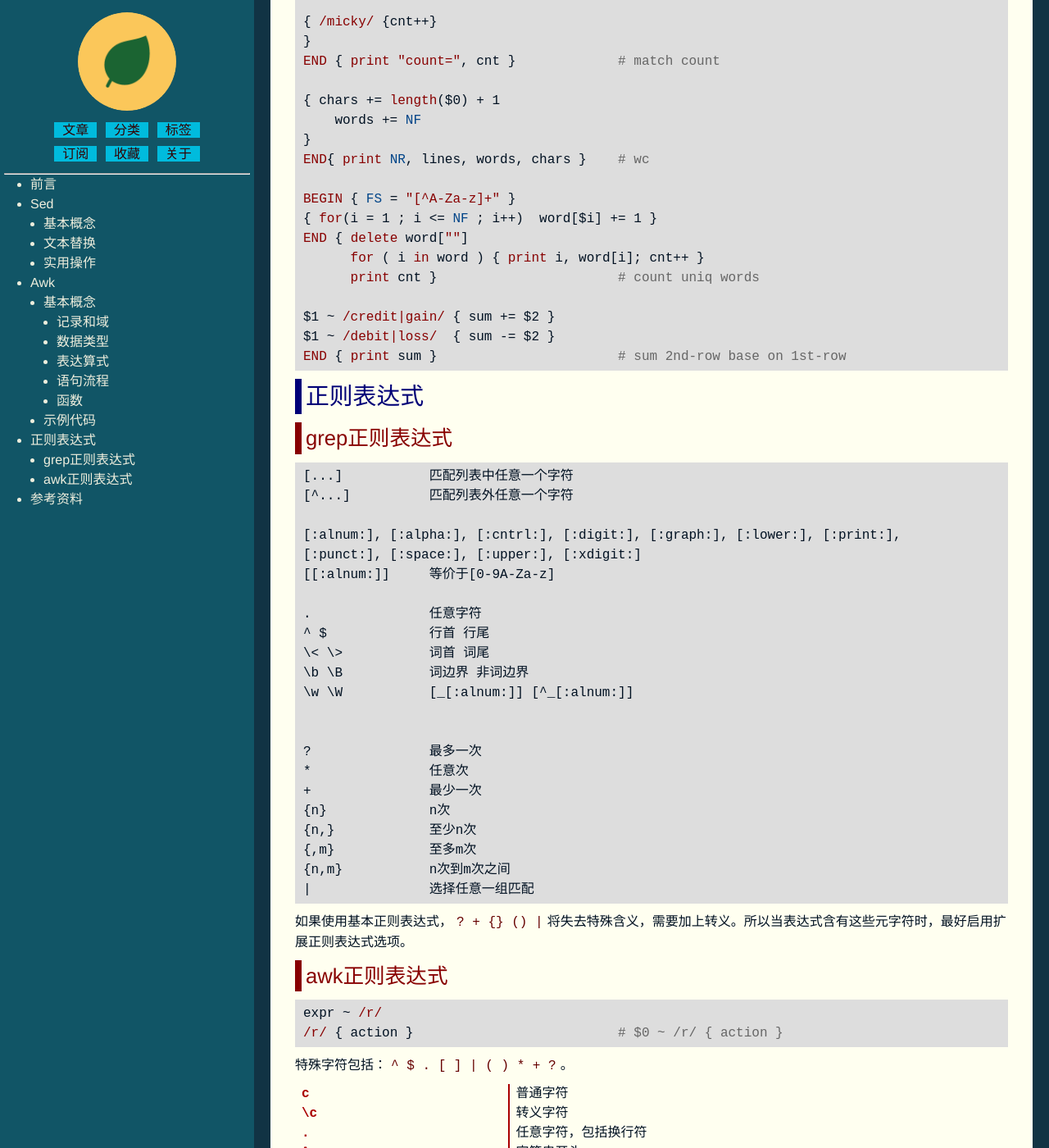
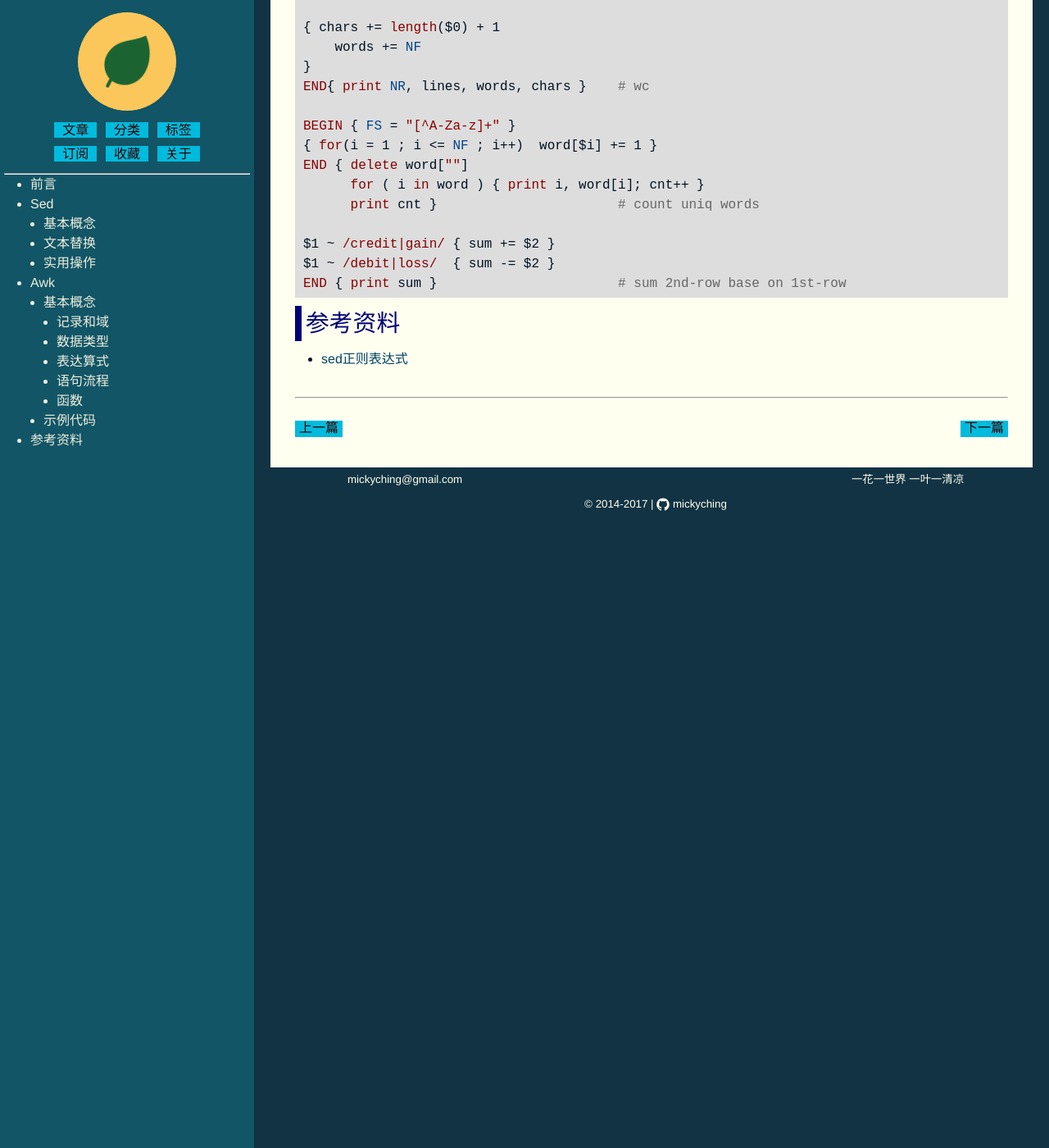
Before and after one commit to mickyching/mickyching.github.io, a Jekyll site: the page built from _posts/tools/2016-09-10-linux-text-utils.html, in a window 1280 px wide and 1400 px high, scrolled down 5977 px. Shown: the whole window at 82% size. Built offline with Jekyll 4.4.1, drawn with Linux system fonts in a browser that asks for light colours; some of the changed text lies outside the part shown.

```diff
--- a/_posts/tools/2016-09-10-linux-text-advanced-utils.html
+++ b/_posts/tools/2016-09-10-linux-text-utils.html
@@ -1,14 +1,10 @@
 ---
-title: Linux高级文本处理工具
+title: Linux文本处理工具
 author: 敬叶
 categories: tools
-tags: 笔记 linux
+tags: linux
 ---
-<dl class="post-meta">
-<dt class="post-meta">2016-09-10</dt><dd>敬叶 初稿</dd>
-</dl>
-<hr><br>
-<div id="table-of-contents"><h2>Table of Contents</h2>
+<div id="table-of-contents"><h2>&#30446;&#24405;</h2>
 <div id="text-table-of-contents">
 <ul>
 <li><a href="#orgheadline1">前言</a></li>
@@ -27,24 +23,13 @@ tags: 笔记 linux
 <li><a href="#orgheadline8">数据类型</a></li>
 <li><a href="#orgheadline9">表达算式</a></li>
 <li><a href="#orgheadline10">语句流程</a></li>
-<li><a href="#orgheadline13">函数</a>
-<ul>
-<li><a href="#orgheadline11">内置函数</a></li>
-<li><a href="#orgheadline12">自定义函数</a></li>
-</ul>
-</li>
+<li><a href="#orgheadline13">函数</a></li>
 </ul>
 </li>
 <li><a href="#orgheadline14">示例代码</a></li>
 </ul>
 </li>
-<li><a href="#orgheadline18">正则表达式</a>
-<ul>
-<li><a href="#orgheadline16">grep正则表达式</a></li>
-<li><a href="#orgheadline17">awk正则表达式</a></li>
-</ul>
-</li>
-<li><a href="#orgheadline19">参考资料</a></li>
+<li><a href="#orgheadline16">参考资料</a></li>
 </ul>
 </div>
 </div>
@@ -52,12 +37,10 @@ tags: 笔记 linux
 <div id="outline-container-orgheadline1" class="outline-2">
 <h2 id="orgheadline1">前言</h2>
 <div class="outline-text-2" id="text-orgheadline1">
-<!--abstract-begin-->
 <p>
 本文介绍的sed/awk是高级文本流处理工具，如果对这两个工具很熟悉，可以快速实现一些复杂的需求。两个工具比较而言，Sed的优势是文本流的增删替换，
 Awk的优势在于分列信息抽取。要高效的使用它们，还需要熟悉正则表达式，正则表达式虽然是相通的，但是这两个工具的写法却不尽相同。
 </p>
-<!--abstract-end-->
 </div>
 </div>
 
@@ -542,9 +525,7 @@ awk [-W option] [-F value] [-v <span style="color: #048;">var</span>=value] [-f
 <div id="outline-container-orgheadline13" class="outline-4">
 <h4 id="orgheadline13">函数</h4>
 <div class="outline-text-4" id="text-orgheadline13">
-</div><div id="outline-container-orgheadline11" class="outline-5">
-<h5 id="orgheadline11">内置函数</h5>
-<div class="outline-text-5" id="text-orgheadline11">
+</div><ul class="org-ul"><li><a id="orgheadline11"></a>内置函数<br  /><div class="outline-text-5" id="text-orgheadline11">
 <dl class="org-dl">
 <dt>index(var, sub)</dt><dd>输出查找的索引，没找到返回0，索引从1开始计数</dd>
 <dt>length(var)</dt><dd>字符串长度</dd>
@@ -573,19 +554,15 @@ awk [-W option] [-F value] [-v <span style="color: #048;">var</span>=value] [-f
 <dt>atan2(y,x) &#x2026;</dt><dd>cos(x) sin(x) exp(x) log(x) sqrt(x)
 int(x) rand(x) srand(x)</dd>
 </dl>
-</div>
-</div>
+</div></li>
 
-<div id="outline-container-orgheadline12" class="outline-5">
-<h5 id="orgheadline12">自定义函数</h5>
-<div class="outline-text-5" id="text-orgheadline12">
+<li><a id="orgheadline12"></a>自定义函数<br  /><div class="outline-text-5" id="text-orgheadline12">
 <div class="org-src-container">
 
 <pre class="src src-awk"><span style="color: #800;">function</span> <span style="color: #048; font-weight: bold;">name</span>( args ) { statements }
 </pre>
 </div>
-</div>
-</div>
+</div></li></ul>
 </div>
 </div>
 
@@ -638,83 +615,9 @@ $1 ~ <span style="color: #800;">/debit|loss/</span>  { sum -= $2 }
 </div>
 </div>
 
-<div id="outline-container-orgheadline18" class="outline-2">
-<h2 id="orgheadline18">正则表达式</h2>
-<div class="outline-text-2" id="text-orgheadline18">
-</div><div id="outline-container-orgheadline16" class="outline-3">
-<h3 id="orgheadline16">grep正则表达式</h3>
-<div class="outline-text-3" id="text-orgheadline16">
-<pre class="example">
-[...]           匹配列表中任意一个字符
-[^...]          匹配列表外任意一个字符
-
-[:alnum:], [:alpha:], [:cntrl:], [:digit:], [:graph:], [:lower:], [:print:],
-[:punct:], [:space:], [:upper:], [:xdigit:]
-[[:alnum:]]     等价于[0-9A-Za-z]
-
-.               任意字符
-^ $             行首 行尾
-\&lt; \&gt;           词首 词尾
-\b \B           词边界 非词边界
-\w \W           [_[:alnum:]] [^_[:alnum:]]
-
-
-?               最多一次
-*               任意次
-+               最少一次
-{n}             n次
-{n,}            至少n次
-{,m}            至多m次
-{n,m}           n次到m次之间
-|               选择任意一组匹配
-</pre>
-<p>
-如果使用基本正则表达式，<code>? + {} () |</code>将失去特殊含义，需要加上转义。所以当表达式含有这些元字符时，最好启用扩展正则表达式选项。
-</p>
-</div>
-</div>
-<div id="outline-container-orgheadline17" class="outline-3">
-<h3 id="orgheadline17">awk正则表达式</h3>
-<div class="outline-text-3" id="text-orgheadline17">
-<div class="org-src-container">
-
-<pre class="src src-awk">expr ~ <span style="color: #800;">/r/</span>
-<span style="color: #800;">/r/</span> { action }                          <span style="color: #666;"># </span><span style="color: #666;">$0 ~ /r/ { action }</span>
-</pre>
-</div>
-
-<p>
-特殊字符包括：<code>^ $ . [ ] | ( ) * + ?</code>。
-</p>
-
-<dl class="org-dl">
-<dt>c</dt><dd>普通字符</dd>
-<dt>\c</dt><dd>转义字符</dd>
-<dt>.</dt><dd>任意字符，包括换行符</dd>
-<dt>^</dt><dd>字符串开头</dd>
-<dt>$</dt><dd>字符串结尾</dd>
-<dt>[c1c2c3&#x2026;]</dt><dd>匹配括号内任意字符</dd>
-<dt>[^c1c2c3&#x2026;]</dt><dd>匹配除括号内任意字符</dd>
-<dt>r1r2</dt><dd>连续匹配</dd>
-<dt>r1 | r2</dt><dd>选择匹配</dd>
-<dt>r*</dt><dd>重复匹配0次或多次</dd>
-<dt>r+</dt><dd>重复匹配多次</dd>
-<dt>r?</dt><dd>匹配0次或一次</dd>
-<dt>(r)</dt><dd>分组</dd>
-</dl>
-
-
-<dl class="org-dl">
-<dt><i>^[_a-zA-Z][_a-zA-Z0-9]*$</i></dt><dd>匹配AWK标识符</dd>
-<dt><i>^[-+]?([0-9]+\.?|\.[0-9])[0-9]*([eE][-+]?[0-9]+)?$</i></dt><dd>匹配数字</dd>
-</dl>
-</div>
-</div>
-</div>
-
-<div id="outline-container-orgheadline19" class="outline-2">
-<h2 id="orgheadline19">参考资料</h2>
-<div class="outline-text-2" id="text-orgheadline19">
+<div id="outline-container-orgheadline16" class="outline-2">
+<h2 id="orgheadline16">参考资料</h2>
+<div class="outline-text-2" id="text-orgheadline16">
 <ul class="org-ul">
 <li><a href="https://www.gnu.org/software/sed/manual/html_node/Regular-Expressions.html">sed正则表达式</a></li>
 </ul>
```
Also changed, not shown: _posts/language/2015-08-19-regex.html (added, +287 -0 lines).
